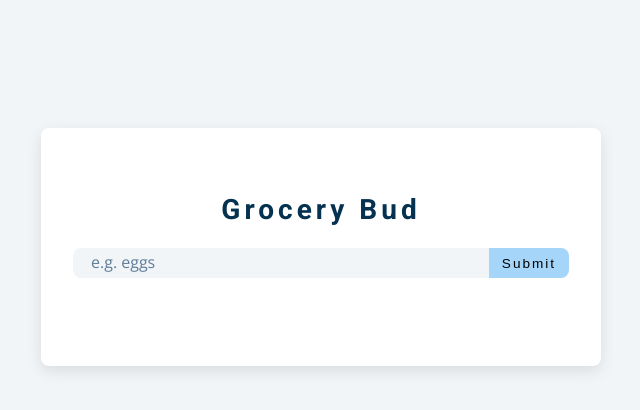
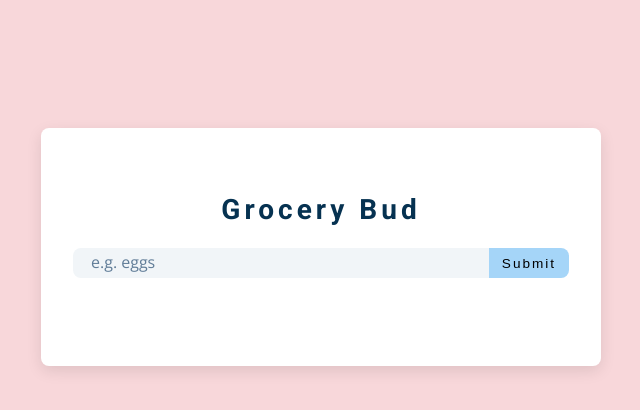
Before and after one commit to rghirri/grocery_bud, a plain HTML site: page index.html in a window 1280 px wide. Shown: the whole page, without its empty margins (319-959 px from the left). Drawn offline with nearby package versions, Linux system fonts and the light colour scheme.

Commit message:
changed body background colour

```diff
--- a/styles.css
+++ b/styles.css
@@ -68,7 +68,8 @@ Global Styles
 }
 body {
   font-family: var(--ff-secondary);
-  background: var(--clr-grey-10);
+  /* background: var(--clr-grey-10); */
+  background: #f8d7da;
   color: var(--clr-grey-1);
   line-height: 1.5;
   font-size: 0.875rem;
```
